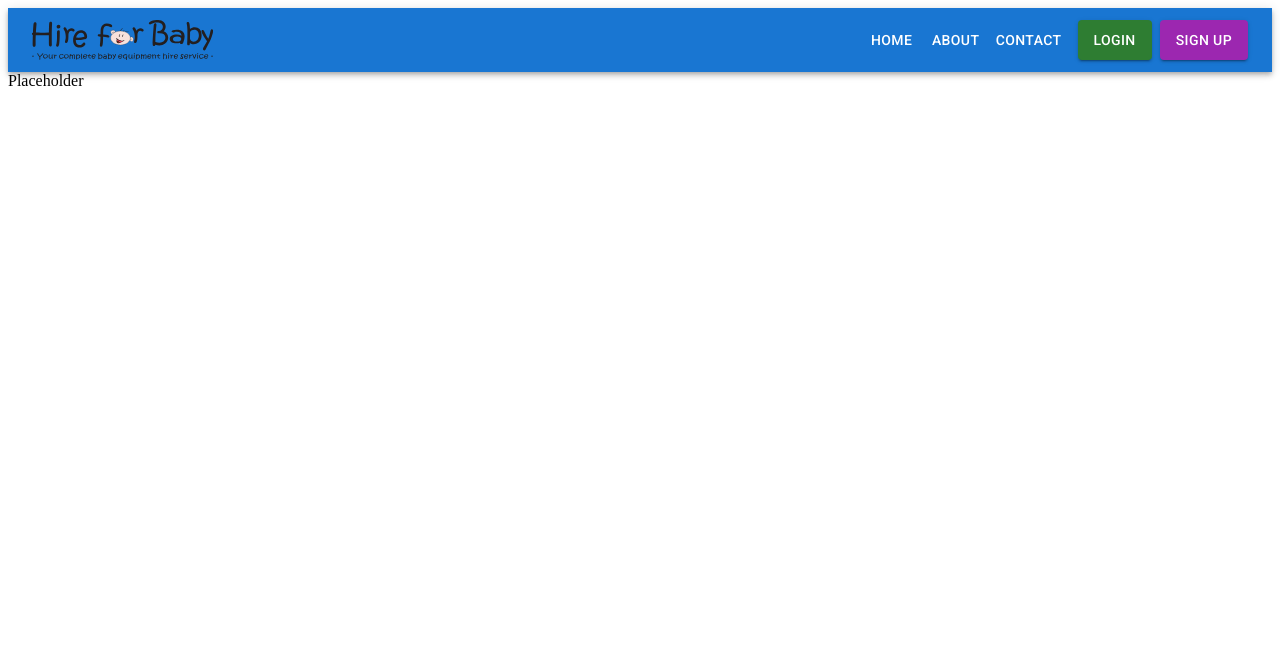
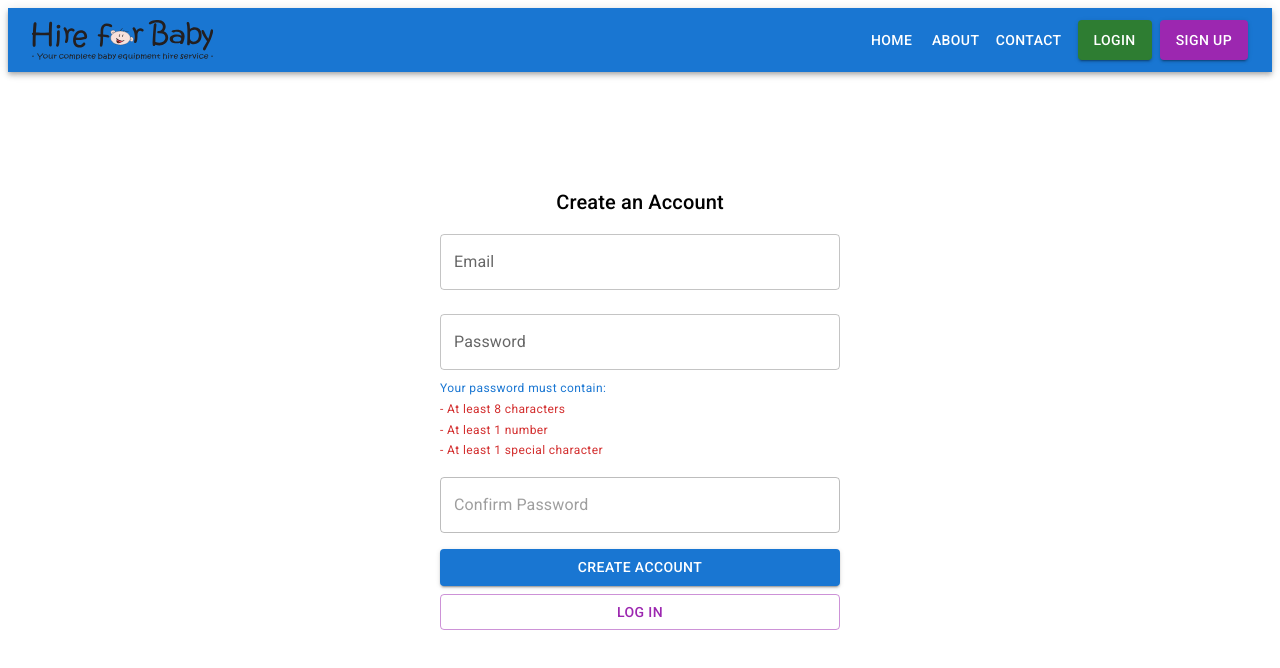
Before and after one commit to adilsheeth/hfb, a React (Create React App) app: page /signup in a window 1280 px wide. Shown: the top 668 px of the page. Built offline with nearby package versions, Linux system fonts and the light colour scheme; no server answers.

Commit message:
Finished signup and fixed up linking between pages

```diff
--- a/public/index.html
+++ b/public/index.html
@@ -2,7 +2,7 @@
 <html lang="en">
   <head>
     <meta charset="utf-8" />
-    <link rel="icon" href="%PUBLIC_URL%/favicon.ico" />
+    <link rel="icon" href="%PUBLIC_URL%/favicon.png" />
     <meta name="viewport" content="width=device-width, initial-scale=1" />
     <meta name="theme-color" content="#000000" />
     <!-- <link rel="apple-touch-icon" href="%PUBLIC_URL%/logo192.png" /> -->
--- a/src/layout/Header.jsx
+++ b/src/layout/Header.jsx
@@ -6,10 +6,23 @@ import InfoIcon from '@mui/icons-material/Info';
 import CallIcon from '@mui/icons-material/Call';
 import {useState} from 'react'
 import { useNavigate } from "react-router-dom";
+import { useAuth } from "../firebase/authContext";
+import { signOutUser } from "../firebase/auth";
 
 export default function Header() {
     const [ open, setOpen ] = useState(false);
     const navigate = useNavigate();
+    const { userLoggedIn } = useAuth();
+
+    const onSignOut = () => {
+        signOutUser()
+        .then(() => {
+            navigate("/")
+        })
+        .catch((e) => {
+            console.log(e)
+        })
+    }
 
 
     if (!false) { return (
@@ -29,12 +42,27 @@ export default function Header() {
                         <Button color="inherit" onClick={()=>navigate("/contact")}>
                             Contact
                         </Button>
+                        {
+                            userLoggedIn ? (
+                                <>
+                                    <Button color="success" variant="contained"  sx={{mx:'1vh'}} onClick={()=>navigate("/dashboard")}>
+                                        Dashboard
+                                    </Button>
+                                    <Button color="error" variant="contained" sx={{mx:'1vh'}} onClick={()=>onSignOut()}>
+                                        Logout
+                                    </Button>
+                                </>
+                            ) : (
+                                <>
                                     <Button color="success" variant="contained" sx={{mx:'1vh'}} onClick={()=>navigate("/login")}>
                                         Login
                                     </Button>
                                     <Button color="secondary" variant="contained" onClick={()=>navigate("/signup")}>
                                         Sign Up
                                     </Button>
+                                </>
+                            )
+                        }
                     </Box>
                 </Box>
                 <Box sx={{flexGrow:1, display:{xs:'flex',md:"none"}}}>
@@ -71,6 +99,22 @@ export default function Header() {
                                         <ListItemText primary="Contact Us" />
                                     </ListItemButton>
                                 </ListItem>
+                                {
+                                    userLoggedIn ? (
+                                        <>
+                                            <ListItem>
+                                                <Button sx={{flexGrow:1}} variant="contained" color="primary" onClick={()=>navigate("/dashboard")}>
+                                                    Dashboard
+                                                </Button>
+                                            </ListItem>
+                                            <ListItem>
+                                                <Button sx={{flexGrow:1}} variant="contained" color="error" onClick={()=>onSignOut()}>
+                                                    Logout
+                                                </Button>
+                                            </ListItem>
+                                        </>
+                                    ) : (
+                                        <>
                                             <ListItem>
                                                 <Button sx={{flexGrow:1}} variant="contained" color="primary" onClick={()=>navigate("/login")}>
                                                     Login
@@ -81,6 +125,9 @@ export default function Header() {
                                                     Sign Up
                                                 </Button>
                                             </ListItem>
+                                        </>
+                                    )
+                                }
                             </List>
                         </Box>
                     </Drawer>
--- a/src/pages/Dashboard.jsx
+++ b/src/pages/Dashboard.jsx
@@ -3,7 +3,6 @@ import Header from "../layout/Header";
 import { useAuth } from "../firebase/authContext";
 import { useNavigate } from "react-router-dom";
 import { signOutUser } from "../firebase/auth";
-import { useState } from "react";
 
 
 export default function Dashboard(){
--- a/src/pages/Login.jsx
+++ b/src/pages/Login.jsx
@@ -13,8 +13,6 @@ export default function Login(){
     const [ emailErr, setEmailErr ] = useState(false);
     const [ passwordErr, setPasswordErr ] = useState(false);
     const { userLoggedIn, loading, currentUser } = useAuth();
-
-    console.log(userLoggedIn, loading, currentUser) // TODO remove debug statement
 
     useEffect(()=>{
         if (userLoggedIn) {
@@ -46,6 +44,7 @@ export default function Login(){
         signInUser(email, password)
         .then((u) => {
             console.log("Signed in", u) //TODO remove
+            navigate("/dashboard")
         })
         .catch((e)=> {
             console.log(e)
--- a/src/pages/Signup.jsx
+++ b/src/pages/Signup.jsx
@@ -1,14 +1,106 @@
-import { Box } from "@mui/material";
+import { Box, Button, Grid, TextField, Typography } from "@mui/material";
 import Header from "../layout/Header";
+import { useNavigate } from "react-router-dom";
+import { useEffect, useState } from "react";
+import { useAuth } from "../firebase/authContext";
+import { createUser } from "../firebase/auth"
 
 
 export default function Signup(){
+    const navigate = useNavigate();
+    const [ email, setEmail ] = useState("");
+    const [ password, setPassword ] = useState("");
+    const [ confirmPassword, setConfirmPassword ] = useState("");
+    const [ emailErr, setEmailErr ] = useState(false);
+    const [ passwordErr, setPasswordErr ] = useState([false, false, false]);
+    const [ confirmPasswordErr, setConfirmPasswordErr ] = useState(false);
+    const { userLoggedIn, currentUser, loading } = useAuth();
+
+    useEffect(()=>{
+        if (userLoggedIn) {
+            navigate("/dashboard")
+        }
+    })
+
+    const onEmailChange = (e) => {
+        setEmail(e.target.value);
+        setEmailErr(false);
+    }
+
+    const onPasswordChange = (e) => {
+        const pwd = e.target.value
+        setPassword(pwd);
+        setPasswordErr([pwd.length >= 8,  /\d/.test(pwd), /[!@#$%^&*]/.test(pwd)]);
+    }
+
+    const onConfirmPasswordChange = (e) => {
+        setConfirmPassword(e.target.value);
+        setConfirmPasswordErr(false);
+    }
+
+    const onSubmit = (e) => {
+        e.preventDefault();
+        console.log("Submit!", email, password, confirmPassword) //TODO remove
+
+        if (!/^[^\s@]+@[^\s@]+\.[^\s@]+$/.test(email)) {
+            setEmailErr(true);
+            return;
+        }
+        if (confirmPassword !== password) {
+            setConfirmPasswordErr(true);
+            return;
+        }
+
+        createUser(email, password)
+        .then((u) => {
+            console.log("Account Created", u) //TODO remove
+            navigate("/dashboard")
+        })
+        .catch((e) => {
+            console.log(e)
+        })
+
+    }
+
     if (!false) { return (
         <Box>
             <Header />
-            <Box>
-                Placeholder
-            </Box>
+            <Grid container direction={'column'} alignItems={'center'} justifyContent={'center'} height='84vh' spacing={5} padding={5}>
+                <Box maxWidth={'50vh'}>
+                    <Typography variant="h6" textAlign={'center'}>
+                        Create an Account
+                    </Typography>
+                    <form>
+                        <TextField variant="outlined" type="email" label="Email" fullWidth margin="normal" onChange={(e)=>onEmailChange(e)} error={emailErr} helperText={emailErr?"Invalid Email":""}/>
+                        <TextField variant="outlined" type="password" label="Password" fullWidth margin="normal" onChange={(e)=>onPasswordChange(e)} />
+                        <Box>
+                            <Typography variant="caption" color="primary">
+                                Your password must contain:
+                            </Typography>
+                            <br/>
+                            <Typography variant="caption" color={passwordErr[0]?"success":"error"}>
+                                - At least 8 characters
+                            </Typography>
+                            <br/>
+                            <Typography variant="caption" color={passwordErr[1]?"success":"error"}>
+                                - At least 1 number
+                            </Typography>
+                            <br/>
+                            <Typography variant="caption" color={passwordErr[2]?"success":"error"}>
+                                - At least 1 special character
+                            </Typography>
+                        </Box>
+
+                        <TextField variant="outlined" type="password" label="Confirm Password" fullWidth margin="normal" onChange={(e)=>onConfirmPasswordChange(e)} disabled={!(passwordErr[0] && passwordErr[1] && passwordErr[2])} error={confirmPasswordErr} helperText={confirmPasswordErr?"Passwords do not match":""} />
+                        <Button type="submit" color="primary" variant="contained" fullWidth sx={{marginTop: '1vh'}} onClick={(e)=>onSubmit(e)}>
+                            Create Account
+                        </Button>
+                    </form>
+                    <Button color="secondary" variant="outlined" fullWidth sx={{marginTop: '1vh'}} onClick={()=>navigate("/login")}>
+                        Log In
+                    </Button>
+                </Box>
+            </Grid>
         </Box>
     )}
 }
```
Also changed, not shown: src/pages/Verification.jsx (added). Lines whose indentation alone changed are shown as unchanged.
